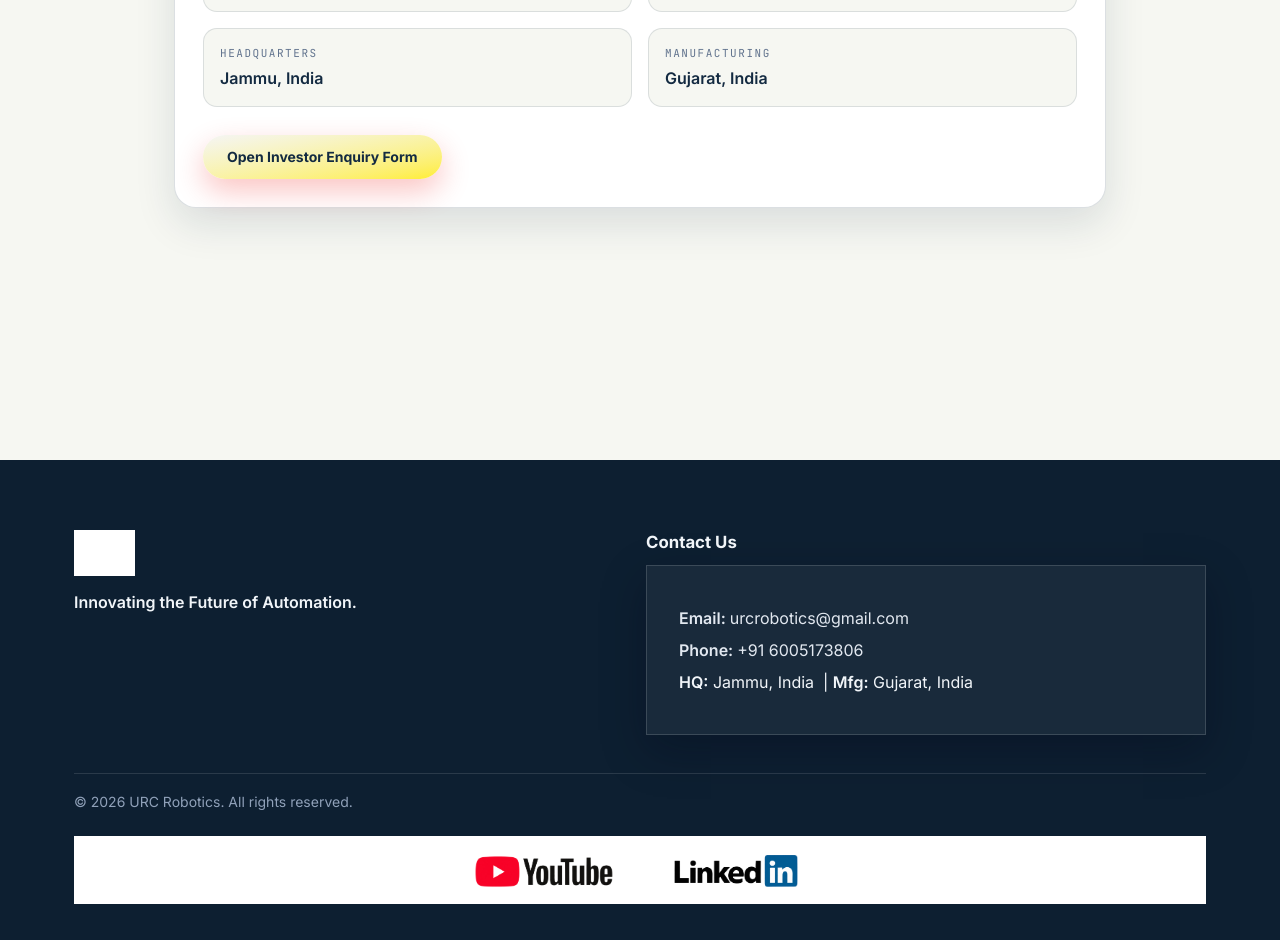
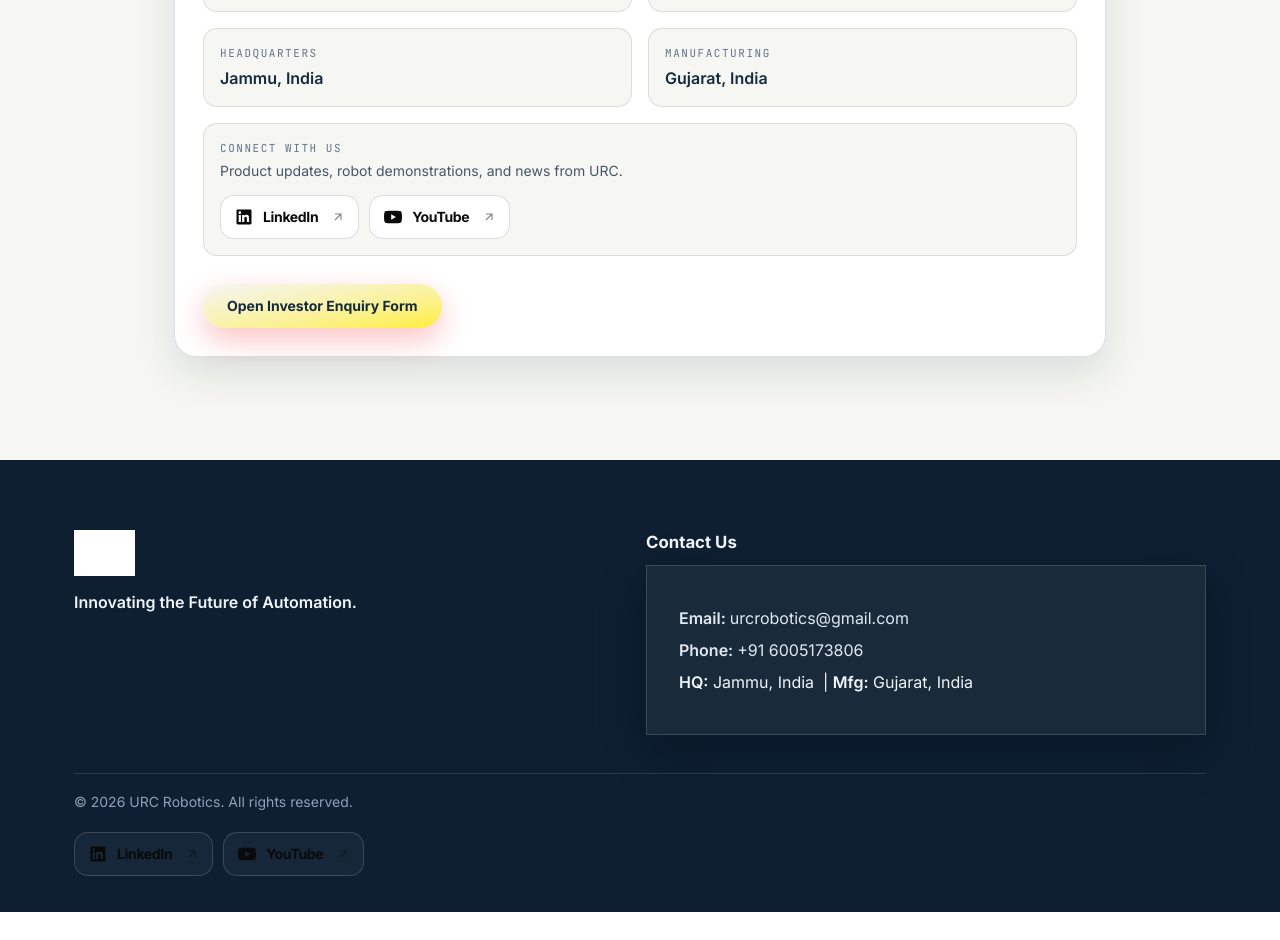
Before and after one commit to urcneeraj/urc-website-v2, a Next.js app: page /contact in a window 1280 px wide. Shown: the part 340-1280 px from the top of the page. After the commit the page ends 1252 px from the top, so only its background shows below. Built offline with nearby package versions, Linux system fonts and the light colour scheme; grey boxes are pictures that could not be loaded.

Commit message:
Unify social links with monochrome icons across navigation, footer and contact

```diff
--- a/app/components/Footer.tsx
+++ b/app/components/Footer.tsx
@@ -1,3 +1,4 @@
+import { SocialLinks } from "./SocialLinks";
 import { SITE_LOGO_SRC } from "../lib/brand";
 
 export default function Footer() {
@@ -62,13 +63,8 @@ export default function Footer() {
           </p>
         </div>
 
-        <nav aria-label="URC Robotics social links" className="mt-6 flex flex-wrap items-center justify-center gap-x-8 gap-y-3 bg-white px-4 py-3">
-          <a href="https://youtube.com/@urcrobotics" target="_blank" rel="noopener noreferrer" aria-label="URC Robotics on YouTube (opens in a new tab)" className="inline-flex min-h-11 items-center rounded-sm transition-opacity hover:opacity-75 focus-visible:outline-2 focus-visible:outline-offset-4 focus-visible:outline-sky-600">
-            <span aria-hidden="true" className="block h-10 w-40 bg-[url('/assets/social-logos.png')] bg-[length:100%_200%] bg-top bg-no-repeat" />
-          </a>
-          <a href="https://www.linkedin.com/in/urc-robotics" target="_blank" rel="noopener noreferrer" aria-label="URC Robotics on LinkedIn (opens in a new tab)" className="inline-flex min-h-11 items-center rounded-sm transition-opacity hover:opacity-75 focus-visible:outline-2 focus-visible:outline-offset-4 focus-visible:outline-sky-600">
-            <span aria-hidden="true" className="block h-10 w-40 bg-[url('/assets/social-logos.png')] bg-[length:100%_200%] bg-bottom bg-no-repeat" />
-          </a>
+        <nav aria-label="URC Robotics social links" className="mt-5">
+          <SocialLinks tone="dark" />
         </nav>
       </div>
     </footer>
--- a/app/components/Navbar.tsx
+++ b/app/components/Navbar.tsx
@@ -5,11 +5,12 @@ import Link from "next/link";
 import Image from "next/image";
 import { usePathname, useRouter } from "next/navigation";
 
+import { SocialIcon, SOCIAL_PROFILES, type SocialPlatform } from "./SocialLinks";
 import { SITE_LOGO_SRC } from "../lib/brand";
 
 const LIGHT_SURFACE_PATHS = new Set(["/contact"]);
 
-type DropdownItem = { label: string; href: string; external?: boolean };
+type DropdownItem = { label: string; href: string; external?: boolean; platform?: SocialPlatform };
 
 const productsMenu: DropdownItem[] = [
   { label: "URC X40", href: "/x40" },
@@ -26,18 +27,7 @@ const x40Menu: DropdownItem[] = [
   { label: "Full product page", href: "/x40" },
 ];
 
-const resourcesMenu: DropdownItem[] = [
-  {
-    label: "Linkden", // (or "LinkedIn")
-    href: "https://www.linkedin.com/in/urc-robotics",
-    external: true,
-  },
-  {
-    label: "Youtube", // (or "YouTube")
-    href: "https://youtube.com/@urcrobotics?si=IE9jWOhYMSXLqMjY",
-    external: true,
-  },
-];
+const resourcesMenu: DropdownItem[] = SOCIAL_PROFILES.map((profile) => ({ ...profile, external: true }));
 
 /**
  * CSS `group/drop` + `group-hover` keeps the panel open while the pointer moves from the
@@ -95,8 +85,9 @@ function NavDropdown({
                     target={isExternal ? "_blank" : undefined}
                     rel={isExternal ? "noopener noreferrer" : undefined}
                     role="menuitem"
-                    className="block px-4 py-2.5 text-[13px] font-semibold text-[#0a1628] transition-colors hover:bg-slate-100 hover:text-accent"
+                    className="flex items-center gap-2.5 px-4 py-2.5 font-sans text-[13px] font-bold text-[#0a1628] transition-colors hover:bg-slate-100 hover:text-accent"
                   >
+                    {item.platform && <SocialIcon platform={item.platform} />}
                     {item.label}
                   </Link>
                 </li>
@@ -233,8 +224,8 @@ export default function Navbar() {
       </div>
       {menuOpen && (
         <div id="mobile-navigation" className="lg:hidden mx-4 mt-3 max-h-[70dvh] overflow-y-auto rounded-2xl bg-white p-4 text-navy shadow-xl" onKeyDown={(e) => { if (e.key === "Escape") setMenuOpen(false); }}>
-          {[{ label: "Home", href: "/" }, ...productsMenu, ...technologyMenu, ...x40Menu, ...resourcesMenu].map((item) => (
-            <Link key={item.label} href={item.href} onClick={() => setMenuOpen(false)} className="block rounded-lg px-3 py-3 text-sm font-semibold hover:bg-slate-100">{item.label}</Link>
+          {[{ label: "Home", href: "/", platform: undefined, external: false }, ...productsMenu, ...technologyMenu, ...x40Menu, ...resourcesMenu].map((item) => (
+            <Link key={item.label} href={item.href} target={item.external ? "_blank" : undefined} rel={item.external ? "noopener noreferrer" : undefined} onClick={() => setMenuOpen(false)} className="flex items-center gap-2.5 rounded-lg px-3 py-3 font-sans text-sm font-bold hover:bg-slate-100">{item.platform && <SocialIcon platform={item.platform} />}{item.label}</Link>
           ))}
         </div>
       )}
--- /dev/null
+++ b/app/components/SocialLinks.tsx
@@ -0,0 +1,35 @@
+export type SocialPlatform = "linkedin" | "youtube";
+
+export const SOCIAL_PROFILES = [
+  { platform: "linkedin", label: "LinkedIn", href: "https://www.linkedin.com/in/urc-robotics" },
+  { platform: "youtube", label: "YouTube", href: "https://youtube.com/@urcrobotics" },
+] as const;
+
+export function SocialIcon({ platform, className = "h-4 w-4" }: { platform: SocialPlatform; className?: string }) {
+  return (
+    <svg viewBox="0 0 24 24" fill="currentColor" className={`shrink-0 ${className}`} aria-hidden="true" focusable="false">
+      {platform === "youtube" ? (
+        <path d="M23.5 6.2a3 3 0 0 0-2.1-2.1C19.5 3.6 12 3.6 12 3.6s-7.5 0-9.4.5A3 3 0 0 0 .5 6.2 31.3 31.3 0 0 0 0 12a31.3 31.3 0 0 0 .5 5.8 3 3 0 0 0 2.1 2.1c1.9.5 9.4.5 9.4.5s7.5 0 9.4-.5a3 3 0 0 0 2.1-2.1A31.3 31.3 0 0 0 24 12a31.3 31.3 0 0 0-.5-5.8ZM9.6 15.6V8.4l6.2 3.6-6.2 3.6Z" />
+      ) : (
+        <path d="M20.45 2H3.55C2.69 2 2 2.68 2 3.52v16.96c0 .84.69 1.52 1.55 1.52h16.9c.86 0 1.55-.68 1.55-1.52V3.52c0-.84-.69-1.52-1.55-1.52ZM7.93 18.75H4.96V9.2h2.97v9.55ZM6.45 7.9a1.72 1.72 0 1 1 0-3.44 1.72 1.72 0 0 1 0 3.44Zm12.3 10.85h-2.97V14.1c0-1.11-.02-2.54-1.55-2.54-1.55 0-1.79 1.21-1.79 2.46v4.73H9.47V9.2h2.85v1.3h.04c.4-.76 1.37-1.55 2.82-1.55 3.01 0 3.57 1.98 3.57 4.56v5.24Z" />
+      )}
+    </svg>
+  );
+}
+
+export function SocialLinks({ tone = "light" }: { tone?: "light" | "dark" }) {
+  const colors = tone === "dark"
+    ? "border-white/15 bg-white/[0.04] text-slate-200 hover:border-sky-300/50 hover:bg-white/[0.09] hover:text-white focus-visible:outline-sky-300"
+    : "border-navy/15 bg-white text-navy hover:border-sky-400/60 hover:bg-sky-50 focus-visible:outline-sky-600";
+  return (
+    <div className="flex flex-wrap items-center gap-2.5">
+      {SOCIAL_PROFILES.map(({ platform, label, href }) => (
+        <a key={platform} href={href} target="_blank" rel="noopener noreferrer" aria-label={`URC Robotics on ${label} (opens in a new tab)`} className={`inline-flex min-h-11 items-center justify-center gap-2.5 rounded-xl border px-3.5 py-2 font-sans text-sm font-bold tracking-tight transition-colors focus-visible:outline-2 focus-visible:outline-offset-4 ${colors}`}>
+          <SocialIcon platform={platform} className="h-[18px] w-[18px]" />
+          <span>{label}</span>
+          <svg viewBox="0 0 16 16" fill="none" stroke="currentColor" strokeWidth="1.5" className="ml-1 h-3 w-3 opacity-50" aria-hidden="true"><path d="M4 12 12 4M4 4h8v8" /></svg>
+        </a>
+      ))}
+    </div>
+  );
+}
--- a/app/contact/page.tsx
+++ b/app/contact/page.tsx
@@ -1,4 +1,5 @@
 import type { Metadata } from "next";
+import { SocialLinks } from "../components/SocialLinks";
 import Footer from "../components/Footer";
 import ContactInvestorCta from "../components/ContactInvestorCta";
 
@@ -48,6 +49,12 @@ export default function ContactPage() {
               </div>
             </div>
 
+            <div className="mt-4 rounded-xl border border-navy/12 bg-offwhite p-4">
+              <p className="m-0 font-mono text-[11px] uppercase tracking-[0.14em] text-slate-500">Connect with us</p>
+              <p className="mt-1 mb-3 text-sm leading-relaxed text-slate-600">Product updates, robot demonstrations, and news from URC.</p>
+              <SocialLinks />
+            </div>
+
             <ContactInvestorCta />
           </div>
         </section>
```
